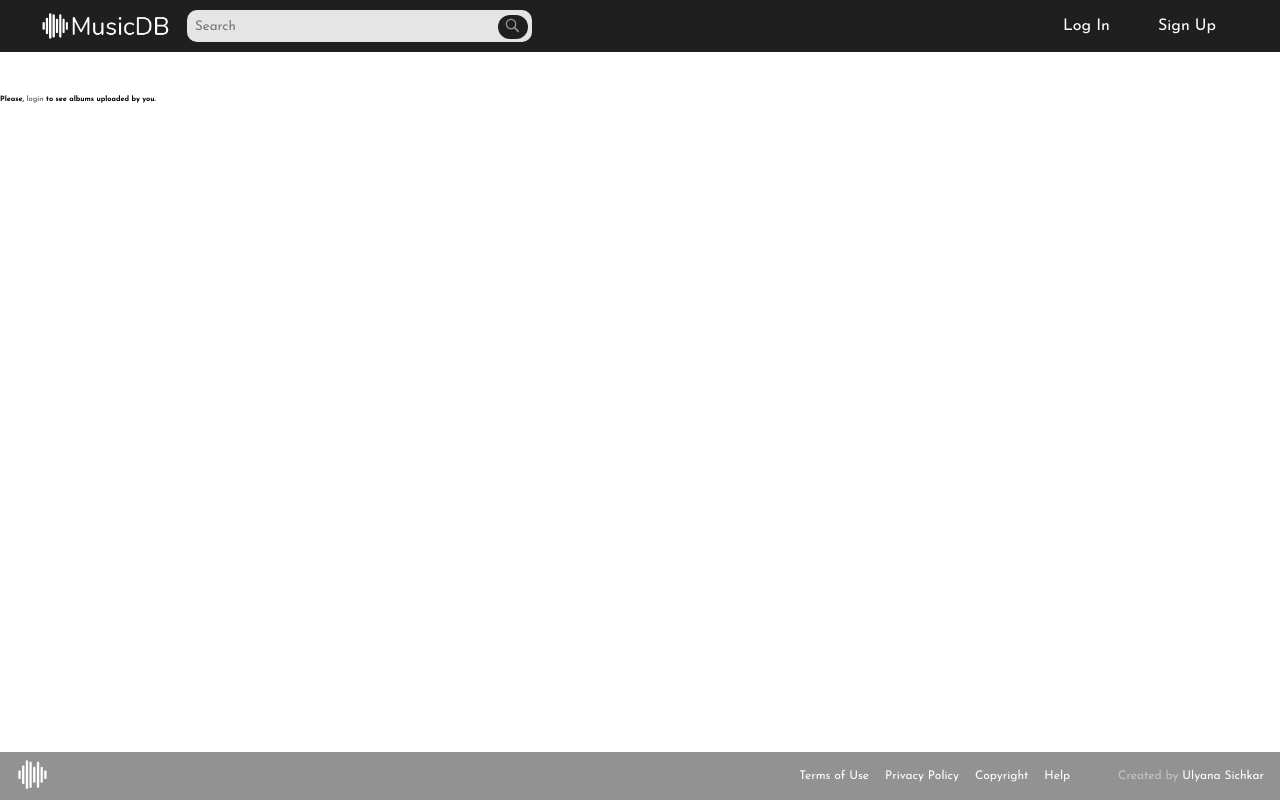
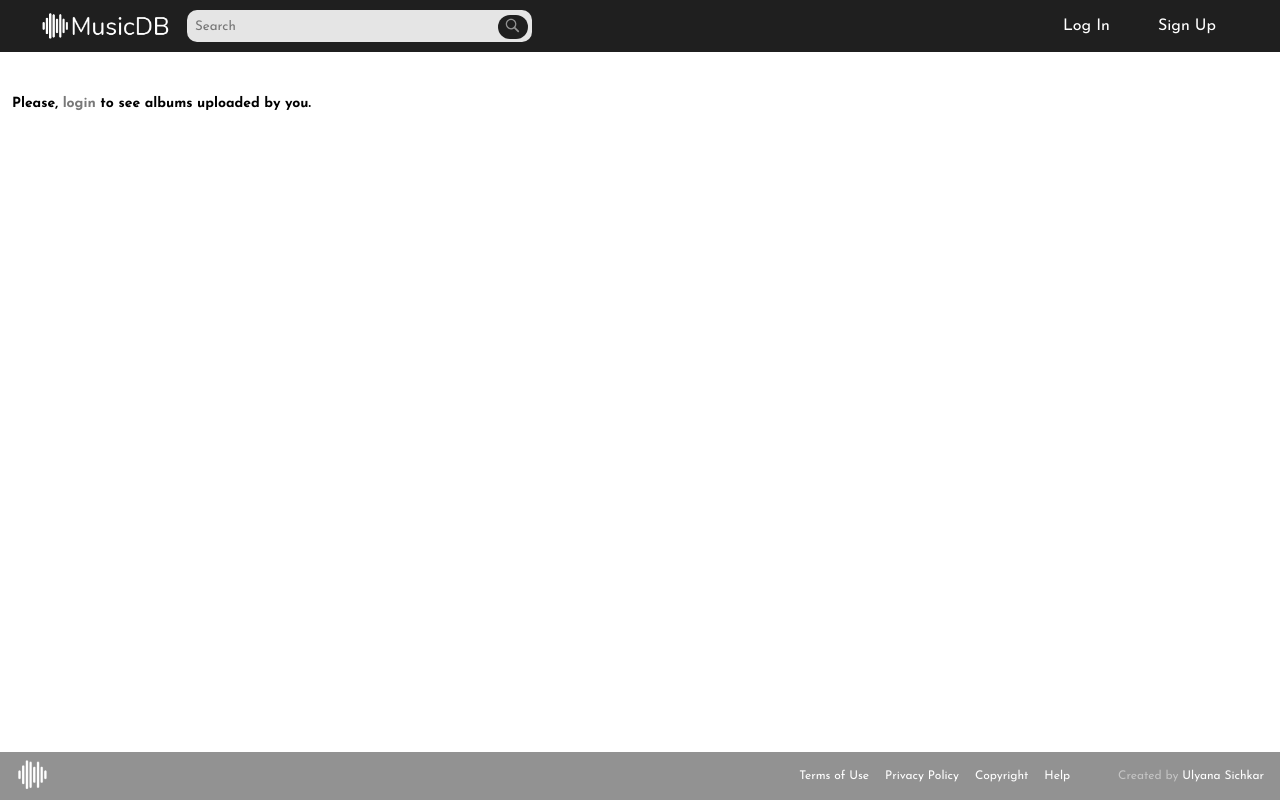
Before and after one commit to ulyavrubel/music-db, a React (Create React App) app: page /addedBy/1 in a window 1280 px wide. Built offline with nearby package versions, Linux system fonts and the light colour scheme; no server answers; the HTML template or start-up script is replaced by a standard one.

Commit message:
digital format

```diff
--- a/src/Components/Upload/Upload.js
+++ b/src/Components/Upload/Upload.js
@@ -284,6 +284,7 @@ class UploadForm extends React.Component {
               >
                 <option value="">Select</option>
                 <option value="Vinyl">Vinyl</option>
+                <option value="Digital">Digital</option>
                 <option value="CD">CD</option>
                 <option value="DVD">DVD</option>
                 <option value="Cassette">Cassette</option>
--- a/src/index.css
+++ b/src/index.css
@@ -66,7 +66,9 @@ body {
   display: none; }
 
 .not-logged {
-  margin-top: 9.6rem; }
+  margin-top: 9.6rem;
+  font-size: 1.4rem;
+  margin-left: 1.2rem; }
   .not-logged a {
     text-decoration: none;
     color: #787878; }
@@ -700,7 +702,8 @@ input {
 
 .upload-success {
   text-align: center;
-  margin: 4.8rem; }
+  margin: 4.8rem;
+  font-size: 1.4rem; }
 
 .album-card {
   display: flex;
--- a/src/sass/_base.scss
+++ b/src/sass/_base.scss
@@ -20,6 +20,8 @@ body {
 
 .not-logged {
   margin-top: 9.6rem;
+  font-size: 1.4rem;
+  margin-left: 1.2rem;
   & a {
     text-decoration: none;
     color: $color-gray-4;
--- a/src/sass/components/_upload.scss
+++ b/src/sass/components/_upload.scss
@@ -138,4 +138,5 @@
 .upload-success {
   text-align: center;
   margin: 4.8rem;
+  font-size: 1.4rem;
 }
```
